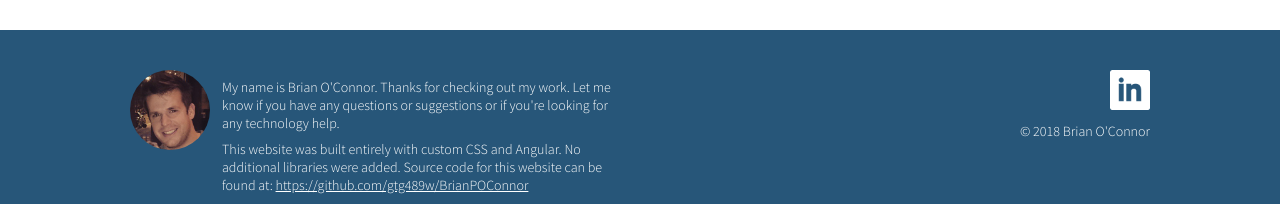
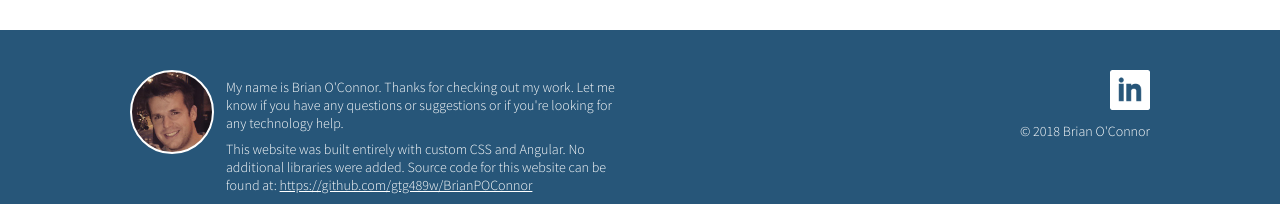
Before and after one commit to gtg489w/BrianPOConnor, an Angular app: page / in a window 1280 px wide. Shown: the part 2076-2280 px from the top of the page. Built offline with nearby package versions, Linux system fonts and the light colour scheme.

Commit message:
Added border around my profile photo

```diff
--- a/src/app/containers/main-container/main-container.component.scss
+++ b/src/app/containers/main-container/main-container.component.scss
@@ -105,6 +105,7 @@
 	.profile-photo {
 		width: 80px;
 		height: 80px;
+		border: 2px solid #ffffff;
 		border-radius: 50%;
 		background: url(/assets/profile/profile.png) center center no-repeat;
 		background-size: cover;
```
